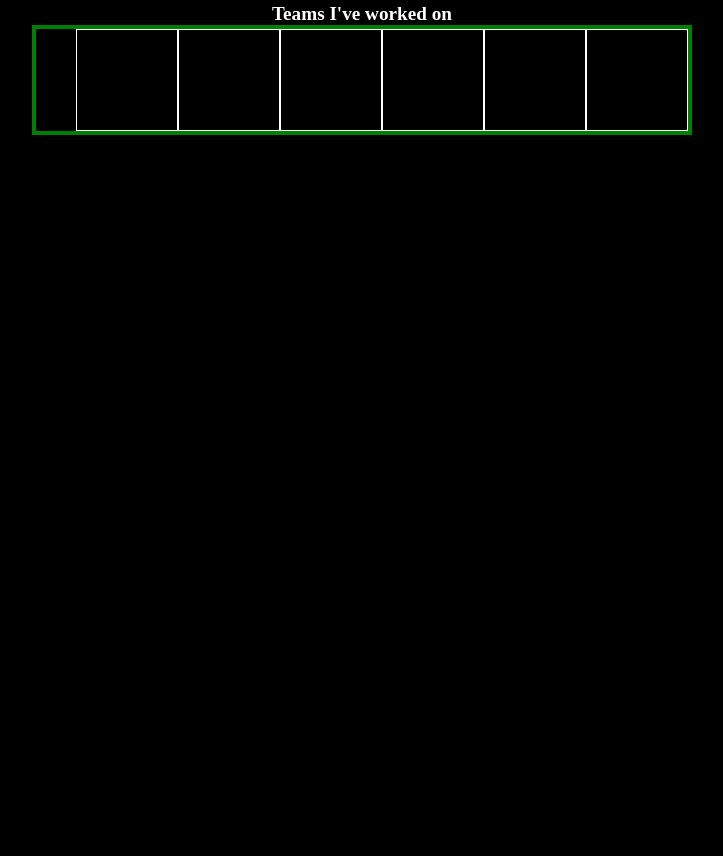
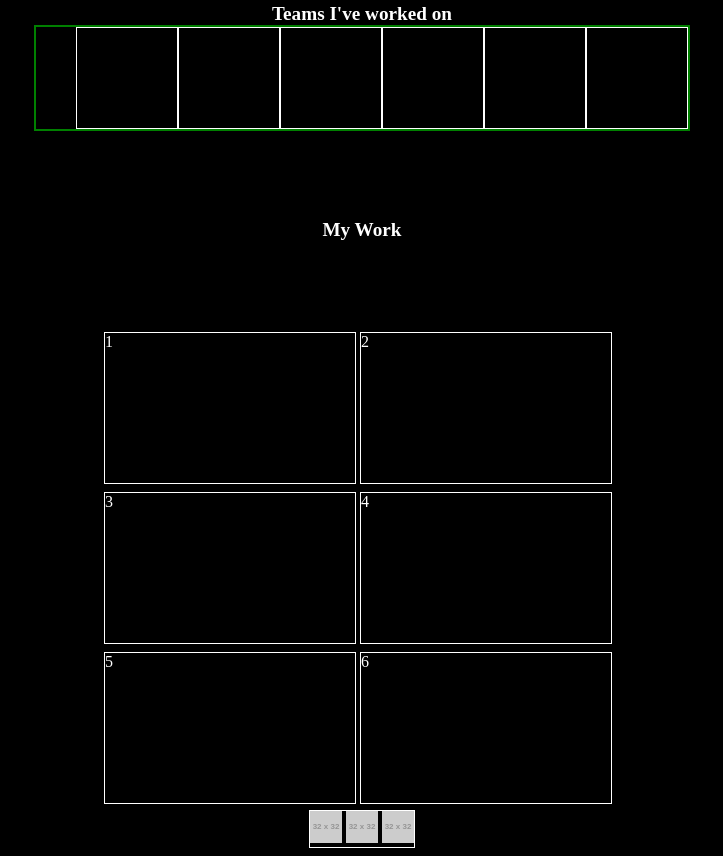
Before and after one commit to dboudro/2015-Portfolio, a plain HTML site: page Index.html in a window 1280 px wide. Shown: the part 349-1205 px from the top of the page, without its empty margins (278-1001 px from the left). Before the commit the page ends 800 px from the top, so only its background shows below. Drawn offline with Linux system fonts and the light colour scheme; placeholder pictures from the web are drawn by us; a web font is replaced by a local one.

Commit message:
update Wireframe V1 coded

```diff
--- a/Index.html
+++ b/Index.html
@@ -59,6 +59,10 @@
         margin: 0 auto;
            border: 0px solid red;
     }
+    li {
+        list-style: none;
+        float: left;
+    }
     .red {
         color: #FFA5B4;
     }
@@ -75,12 +79,12 @@
         margin: 10% 5%;
     }
 /* * * * * * * CH05 - Body * * * * * * */
-    ul {
-        border: 4px solid green;
+    #team-list {
+        border: 2px solid green;
         margin: 0 auto;
         display: table;
     }
-    li {
+    #team-list li {
     list-style: none;
     float: left;
     }
@@ -89,6 +93,36 @@
         list-style: none;
         width: 100px;
         height: 100px;
+    }
+    #my-work {
+        margin: 7% auto;
+    }
+    #work-container {
+        width: 90%;
+        border: 0px solid red;
+        margin: auto;
+    }
+    .work-row-container {
+        border: 0px solid aquamarine;
+        width: 520px;
+        height: 160px;
+        margin: auto;
+    }
+    .work-item-container {
+        width: 250px;
+        height: 150px;
+        border: 1px solid white;
+        float: left;
+        margin: 2px;
+
+     }
+    #social-container {
+        border: 1px solid white;
+        width: 104px;
+        margin: 0 auto;
+    }
+
+
     </style>
     <body>
         <h1>Dylan Boudro</h1>
@@ -96,7 +130,7 @@
         </p>
 
         <h2>Teams I've worked on</h2>
-        <ul>
+        <ul id="team-list">
         <li><div class="team-item"></div></li>
         <li><div class="team-item"></div></li>
         <li><div class="team-item"></div></li>
@@ -104,6 +138,31 @@
         <li><div class="team-item"></div></li>
         <li><div class="team-item"></div></li>
         </ul>
+
+        <h2 id="my-work"> My Work</h2>
+
+    <div id="work-container">
+        <!--- ROW 1 -->
+        <div class="work-row-container">
+        <div class="work-item-container">1 </div>
+            <div class="work-item-container">2</div>
+        </div>
+            <!--- ROW 3 -->
+        <div class="work-row-container">
+        <div class="work-item-container">3 </div>
+            <div class="work-item-container">4</div>
+        </div>
+            <!--- ROW 2 -->
+        <div class="work-row-container">
+        <div class="work-item-container">5 </div>
+            <div class="work-item-container">6</div>
+        </div>
+
+          <div id="social-container">
+             <img src="http://placehold.it/32x32">
+             <img src="http://placehold.it/32x32">
+             <img src="http://placehold.it/32x32">
+        </div>
     </body>
 
 </html>
```
